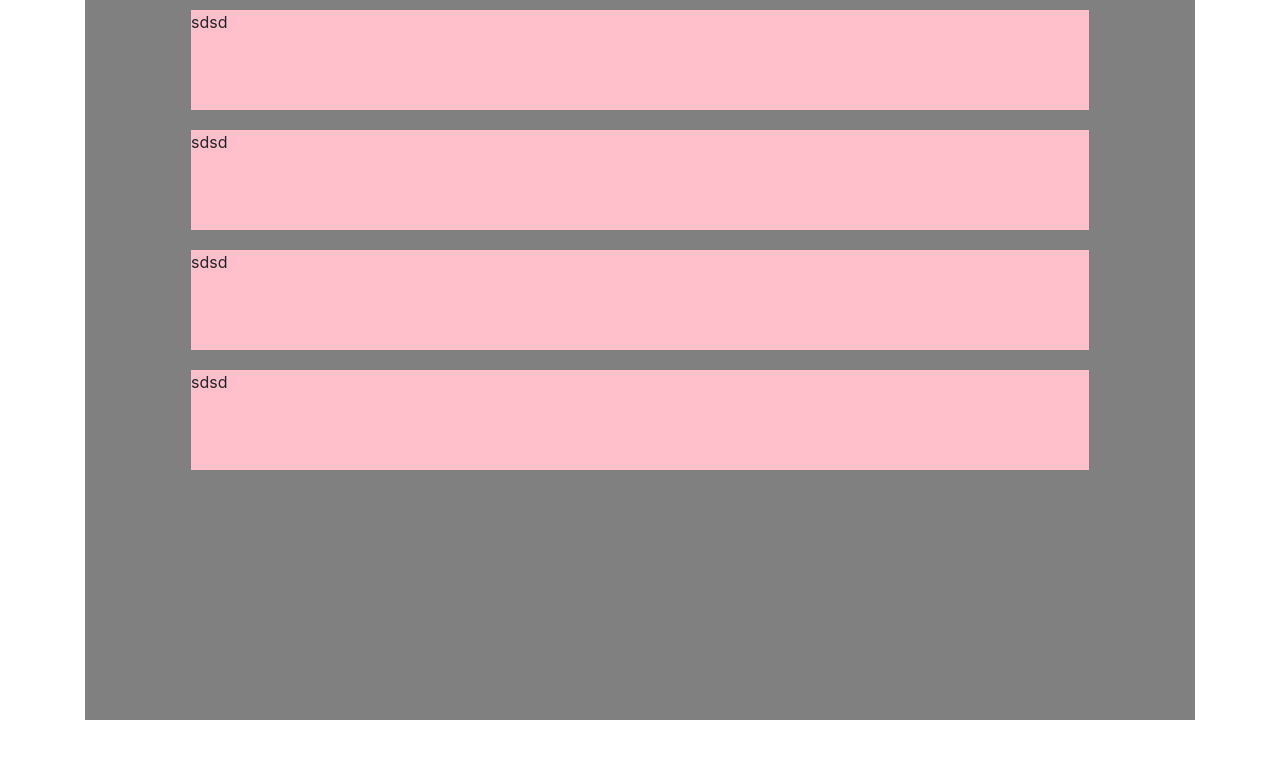
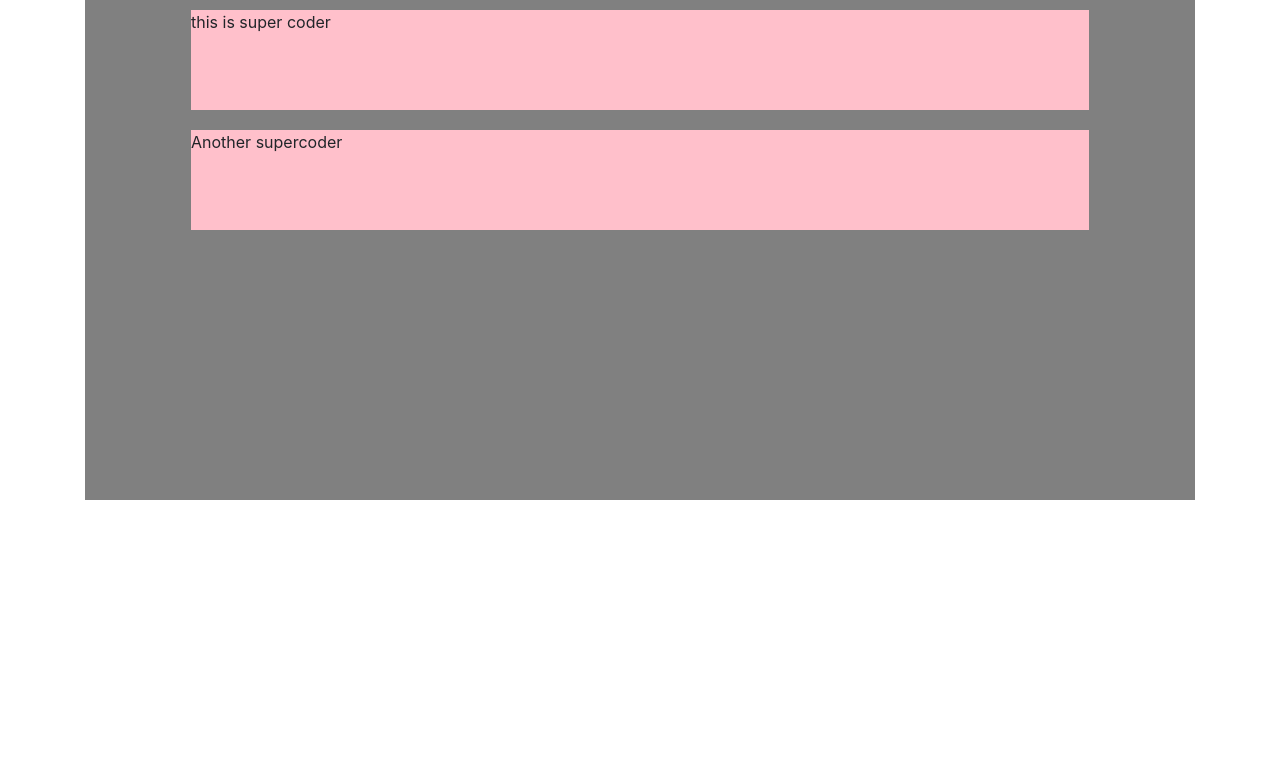
Before and after one commit to vratnoo/React, a React (Create React App) app: page / in a window 1280 px wide. Shown: the top 758 px of the page. Built offline with nearby package versions, Linux system fonts and the light colour scheme.

Commit message:
office commit

```diff
--- a/src/npaper.js
+++ b/src/npaper.js
@@ -1,12 +1,12 @@
 import React,{useCallback,useState} from 'react'
-function Handle({top}){
+function Handle({top,handleSelect,hId}){
 	console.log(top)
 	const style = {top:top+"px"}
 	return (<div style={style} className="handle">
-	<div className="handlemenu">
+	<div id={hId} onClick={handleSelect} data-type="Heading" className="handlemenu">
 		Heading
 	</div>
-		<div className="handlemenu">
+		<div id={hId} onClick={handleSelect} data-type="paragraph" className="handlemenu">
 		paragraph
 	</div>
 
@@ -15,45 +15,75 @@ function Handle({top}){
 }
 function Paper(argument) {
 	const [direction,setTop]  = useState({top:null})
+	const [list,setList] = useState([
+		{id:"3",text:"this is super coder",type:"Heading"},
+		{id:"7",text:"Another supercoder",type:"paragraph"}
+
+	])
 
 	const handleclick = useCallback((e)=>{
+		const offsetTop = window.scrollTop
+		console.log(offsetTop)
 		const dir = e.target.getBoundingClientRect()
-		// console.log(dir.top)
-		// console.log(e.clientY)
-		// console.log("clicked")
-		setTop({top:dir.top})
-		// console.log(top)
+
+		setTop({top:dir.top+offsetTop,id: e.target.id})
+
 	});
+
+	const handleselectmenu = useCallback((e)=>{
+			console.log(e.target.id)
+		 const updatelist = list.slice()
+		 const dtype = e.target.dataset.type
+
+		 const newElem = {id:Date.now(),text:"New Element "+dtype,type:dtype}
+		 console.log("start")
+		list.every((item,index)=>{
+			if(item.id==e.target.id){
+				console.log("nested")
+				updatelist.splice(index+1,0,newElem)
+				return false
+
+
+			}
+			return true
+		})
+		console.log(updatelist)
+		setList(updatelist)
+
+
+	})
+
+
+
 	// body...
 	let elem = ""
 	if(direction.top){
-		elem = <Handle top={direction.top}/>
+		elem = <Handle handleSelect={handleselectmenu} hId={direction.id} top={direction.top}/>
 	}
 	return (<div>
 			{elem}
-			<Npaper  onCheck={handleclick}/>
+			<Npaper  list={list} onCheck={handleclick}/>
 	</div>)
 
 }
-function Npaper({onCheck}) {
+function DataBlock({onCheck,children,id}){
+	return (<div onClick={onCheck} id={id} className="data-block">
+					  		{children}
+					  	</div>)
+}
+function Npaper({onCheck,list}) {
 
 
+
+const elems = list.map((item,index)=>{
+	return ( <DataBlock id={item.id} onCheck={onCheck}>{item.text}</DataBlock>)
+})
 	return (<div className="container">
 				<div className="row">
 					<div className="col">
 					 <div className="main">
-					  	<div onClick={onCheck} id="1" className="data-block">
-					  		 sdsd
-					  	</div>
-					  	<div onClick={onCheck} id="2" className="data-block">
-					  		 sdsd
-					  	</div>
-					  	<div onClick={onCheck} id="3" className="data-block">
-					  		 sdsd
-					  	</div>
-					  	<div onClick={onCheck} id="4" className="data-block">
-					  		 sdsd
-					  	</div>
+					  	{elems}
+
 
 					 </div>
 					</div>
```
